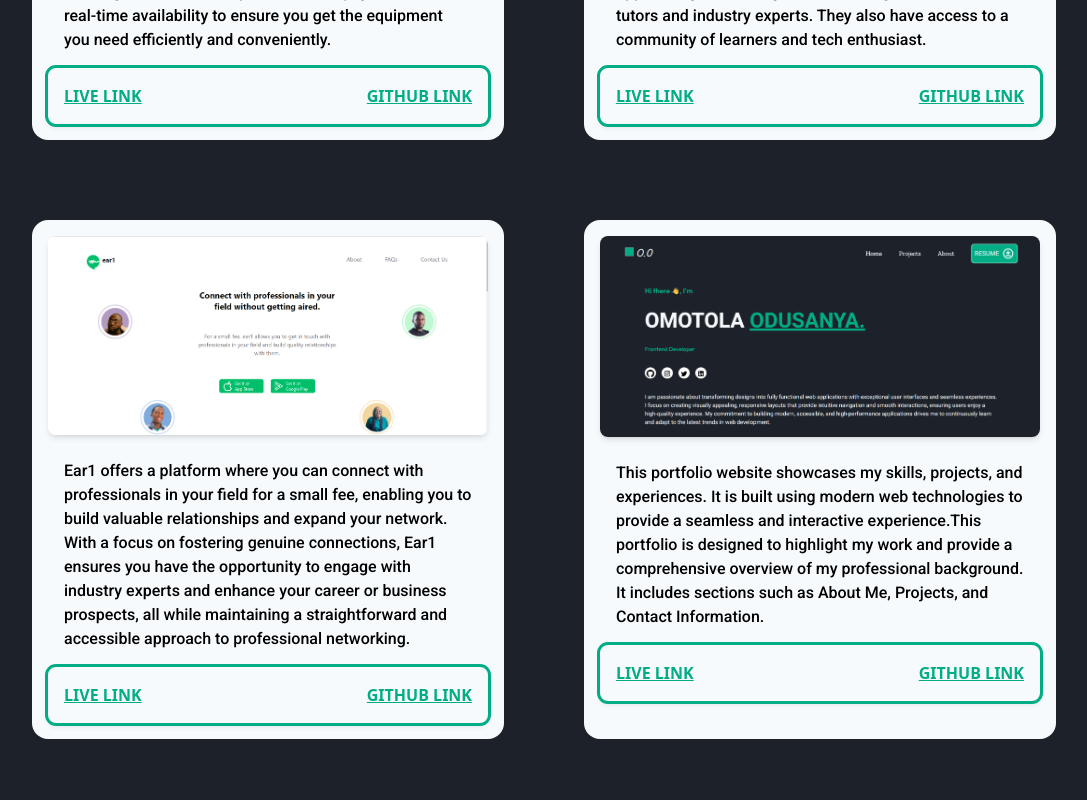
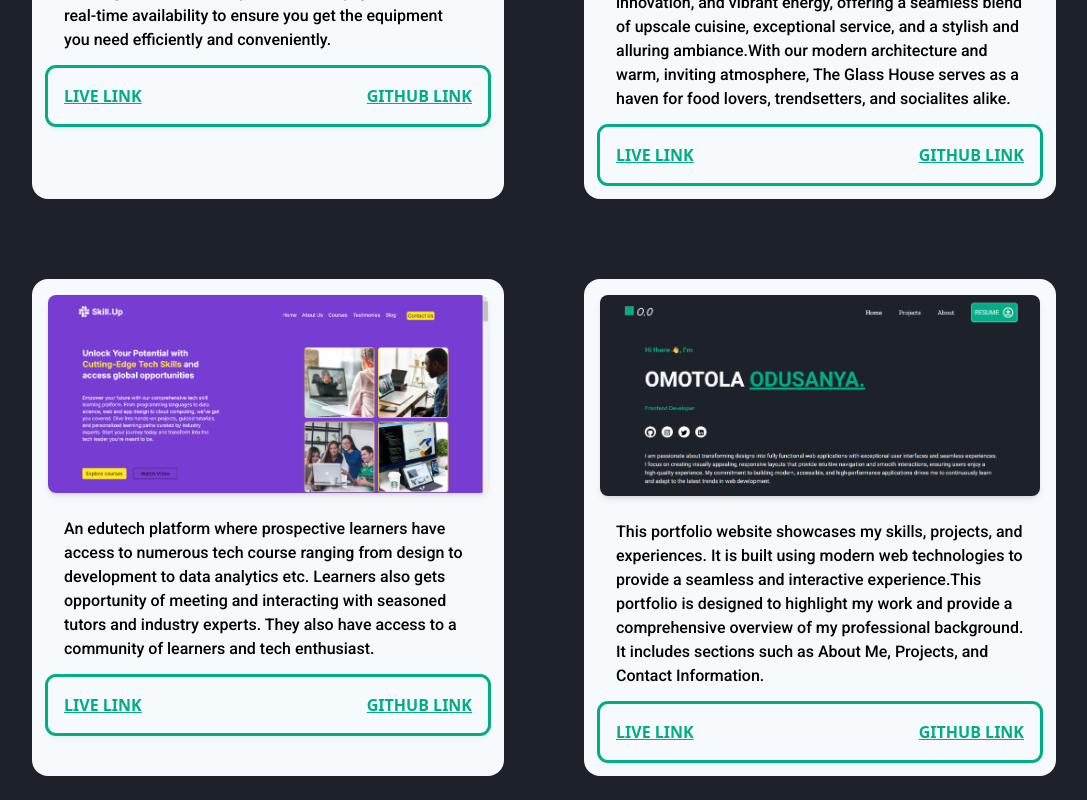
Before and after one commit to itstolexy/my-portfolio, a Next.js app: page /projects in a window 1280 px wide. Shown: the part 700-1500 px from the top of the page, without its empty margins (96-1183 px from the left). Built offline with nearby package versions, Linux system fonts and the light colour scheme; a web font is replaced by a local one.

Commit message:
updated portfolio

```diff
--- a/app/projects/page.tsx
+++ b/app/projects/page.tsx
@@ -28,6 +28,13 @@ export default function Projects() {
             description="Vira is a versatile platform that streamlines the process of hiring equipment for various needs, offering a wide selection of tools and gear with easy search and booking, flexible rental options, secure payments, and real-time availability to ensure you get the equipment you need efficiently and conveniently."
           />
           <ProjectCard
+            imgSrc="/images/glass.png"
+            altText="Glass-House Project"
+            liveLink="https://glass-house-kappa.vercel.app/"
+            githubLink="https://github.com/itstolexy/glass-house"
+            description="The Glass House Lagos is a sophisticated mid-scale restaurant and lounge designed to redefine dining and social experiences in Lagos.It embodies elegance, innovation, and vibrant energy, offering a seamless blend of upscale cuisine, exceptional service, and a stylish and alluring ambiance.With our modern architecture and warm, inviting atmosphere, The Glass House serves as a haven for food lovers, trendsetters, and socialites alike."
+          />
+          <ProjectCard
             imgSrc="/images/skillup.png"
             altText="SkillUp Project"
             liveLink="https://skill-up-mu.vercel.app"
@@ -37,18 +44,18 @@ export default function Projects() {
             }
           />
           <ProjectCard
+            imgSrc="/images/portfolio.png"
+            altText="Another Project"
+            liveLink="https://omotolaodusanya.vercel.app"
+            githubLink="https://github.com/itstolexy/my-portfolio"
+            description="This portfolio website showcases my skills, projects, and experiences. It is built using modern web technologies to provide a seamless and interactive experience.This portfolio is designed to highlight my work and provide a comprehensive overview of my professional background. It includes sections such as About Me, Projects, and Contact Information."
+          />
+          <ProjectCard
             imgSrc="/images/ear1.png"
             altText="Another Project"
             liveLink="https://ear1social.vercel.app/"
             githubLink="https://github.com/itstolexy/Ear1social"
             description=" Ear1 offers a platform where you can connect with professionals in your field for a small fee, enabling you to build valuable relationships and expand your network. With a focus on fostering genuine connections, Ear1 ensures you have the opportunity to engage with industry experts and enhance your career or business prospects, all while maintaining a straightforward and accessible approach to professional networking."
-          />
-          <ProjectCard
-            imgSrc="/images/portfolio.png"
-            altText="Another Project"
-            liveLink="https://omotolaodusanya.vercel.app"
-            githubLink="https://github.com/itstolexy/my-portfolio"
-            description="This portfolio website showcases my skills, projects, and experiences. It is built using modern web technologies to provide a seamless and interactive experience.This portfolio is designed to highlight my work and provide a comprehensive overview of my professional background. It includes sections such as About Me, Projects, and Contact Information."
           />
           <ProjectCard
             imgSrc="/images/todo.png"
```
Also changed, not shown: public/images/glass.png (added).
